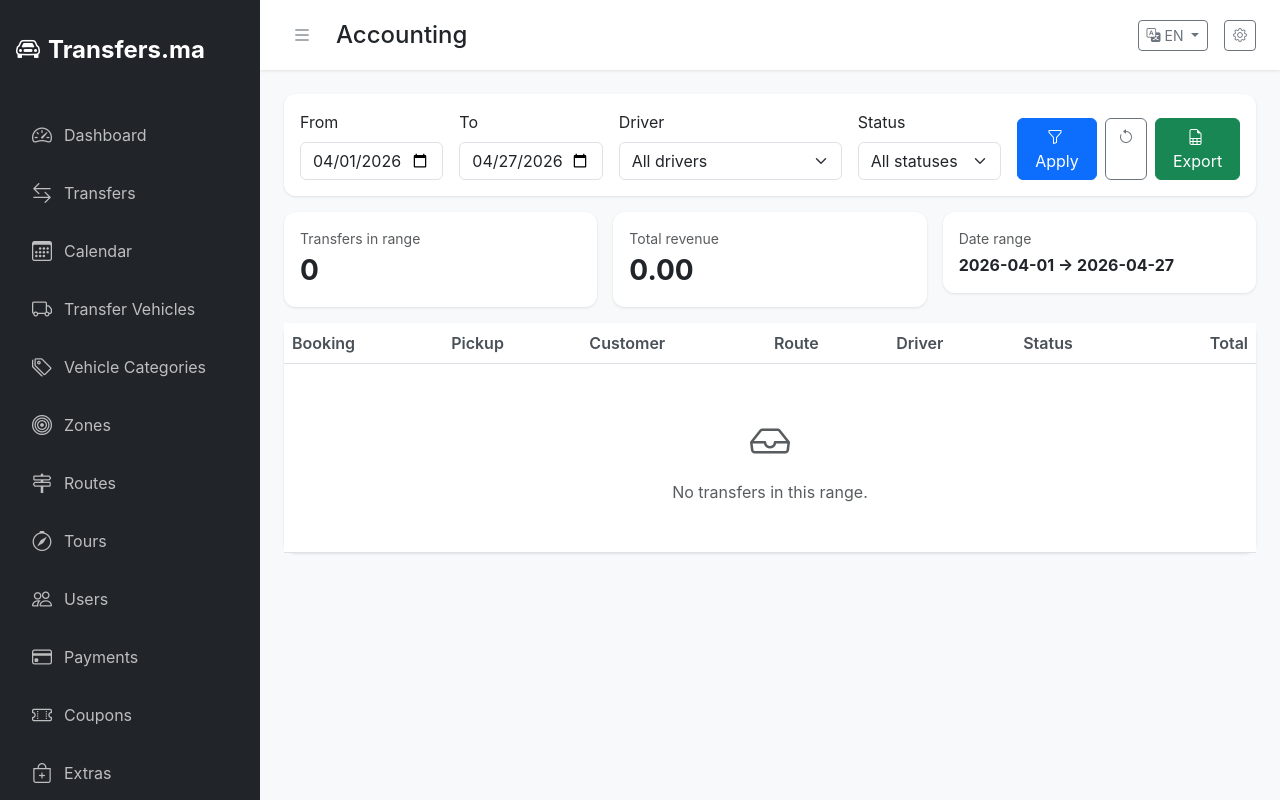
After one commit to CalilDrissi/transfers-ma, a Django app: page /dashboard/accounting/ in a window 1280 px wide. The commit adds this page. Run offline with Django 5.2, Linux system fonts and the light colour scheme; the visitor is signed in with stand-in values (Sample User, id 1); data comes from the database, SQL or seed files in the repository; data that the repository does not hold is empty; parts of the project's set-up code (start-up, migrations or seed data) failed here and were passed over.

Commit message:
Add Accounting page with .xlsx export of transfers
- New /dashboard/accounting/ page with date / driver / status filters
- Export button generates .xlsx via openpyxl with all relevant booking columns
- Sidebar nav entry next to Reports
- Default range: current month to today

Co-Authored-By: Claude Opus 4.6 <noreply@anthropic.com>

```diff
--- a/apps/dashboard/urls.py
+++ b/apps/dashboard/urls.py
@@ -56,6 +56,9 @@ urlpatterns = [
     # Reports
     path('reports/', views.reports, name='reports'),
 
+    # Accounting
+    path('accounting/', views.accounting, name='accounting'),
+
     # Settings
     path('settings/', views.settings_view, name='settings'),
 
--- a/apps/dashboard/views.py
+++ b/apps/dashboard/views.py
@@ -1488,7 +1488,145 @@ def payment_list(request):
     return render(request, 'dashboard/payments/list.html', context)
 
 
-# Reports
+# Accounting
+@login_required
+@user_passes_test(is_admin)
+def accounting(request):
+    """Accounting export — filterable list of transfers with .xlsx download."""
+    today = timezone.now().date()
+    month_start = today.replace(day=1)
+
+    date_from_str = request.GET.get('date_from') or month_start.isoformat()
+    date_to_str = request.GET.get('date_to') or today.isoformat()
+    driver_id = request.GET.get('driver') or ''
+    status = request.GET.get('status') or ''
+
+    qs = Transfer.objects.select_related('driver', 'vehicle', 'vehicle_category').order_by('-pickup_datetime')
+    if date_from_str:
+        qs = qs.filter(pickup_datetime__date__gte=date_from_str)
+    if date_to_str:
+        qs = qs.filter(pickup_datetime__date__lte=date_to_str)
+    if driver_id:
+        qs = qs.filter(driver_id=driver_id)
+    if status:
+        qs = qs.filter(status=status)
+
+    if request.GET.get('format') == 'xlsx':
+        return _accounting_xlsx(qs, date_from_str, date_to_str)
+
+    paginator = Paginator(qs, 25)
+    page = paginator.get_page(request.GET.get('page'))
+
+    drivers = User.objects.filter(role=User.Role.DRIVER, is_active=True).order_by('first_name', 'last_name')
+
+    context = {
+        'page_obj': page,
+        'transfers': page.object_list,
+        'total_count': qs.count(),
+        'total_revenue': qs.aggregate(s=Sum('total_price'))['s'] or Decimal('0'),
+        'date_from': date_from_str,
+        'date_to': date_to_str,
+        'driver_id': driver_id,
+        'status': status,
+        'drivers': drivers,
+        'statuses': Transfer.Status.choices,
+    }
+    return render(request, 'dashboard/accounting/index.html', context)
+
+
+def _accounting_xlsx(qs, date_from_str, date_to_str):
+    """Build .xlsx response from a Transfer queryset."""
+    import io
+    from openpyxl import Workbook
+    from openpyxl.styles import Font, PatternFill, Alignment
+    from django.http import HttpResponse
+
+    wb = Workbook()
+    ws = wb.active
+    ws.title = 'Transfers'
+
+    headers = [
+        'Booking Ref', 'Status', 'Pickup Date', 'Pickup Time',
+        'Customer Name', 'Email', 'Phone',
+        'Pickup Address', 'Dropoff Address', 'Distance (km)', 'Passengers',
+        'Vehicle Category', 'Assigned Driver', 'Vehicle',
+        'Base Price', 'Extras', 'Discount', 'Total', 'Currency', 'Deposit',
+        'Round Trip', 'Created At',
+    ]
+    ws.append(headers)
+    header_font = Font(bold=True, color='FFFFFF')
+    header_fill = PatternFill('solid', fgColor='0d6efd')
+    for col_idx in range(1, len(headers) + 1):
+        cell = ws.cell(row=1, column=col_idx)
+        cell.font = header_font
+        cell.fill = header_fill
+        cell.alignment = Alignment(horizontal='center', vertical='center')
+
+    for t in qs:
+        pd = timezone.localtime(t.pickup_datetime) if t.pickup_datetime else None
+        ca = timezone.localtime(t.created_at) if t.created_at else None
+        driver_name = t.driver.get_full_name() if t.driver else ''
+        if t.driver and not driver_name:
+            driver_name = t.driver.email or ''
+        vehicle_label = ''
+        if t.vehicle:
+            vehicle_label = getattr(t.vehicle, 'plate_number', '') or getattr(t.vehicle, 'name', '') or str(t.vehicle)
+        ws.append([
+            t.booking_ref,
+            t.get_status_display(),
+            pd.date() if pd else None,
+            pd.strftime('%H:%M') if pd else '',
+            t.customer_name,
+            t.customer_email,
+            t.customer_phone,
+            t.pickup_address,
+            t.dropoff_address,
+            float(t.distance_km) if t.distance_km is not None else None,
+            t.passengers,
+            t.vehicle_category.name if t.vehicle_category_id else '',
+            driver_name,
+            vehicle_label,
+            float(t.base_price or 0),
+            float(t.extras_price or 0),
+            float(t.discount or 0),
+            float(t.total_price or 0),
+            t.currency,
+            float(t.deposit_amount or 0),
+            'Yes' if t.is_round_trip else 'No',
+            ca.replace(tzinfo=None) if ca else None,
+        ])
+
+    # Number formatting on monetary + distance columns
+    money_cols = [10, 15, 16, 17, 18, 20]  # 1-indexed
+    for row_idx in range(2, ws.max_row + 1):
+        for col_idx in money_cols:
+            ws.cell(row=row_idx, column=col_idx).number_format = '#,##0.00'
+
+    # Auto-ish width
+    widths = {
+        1: 14, 2: 12, 3: 11, 4: 8, 5: 22, 6: 26, 7: 16,
+        8: 32, 9: 32, 10: 11, 11: 6, 12: 16, 13: 22, 14: 14,
+        15: 12, 16: 10, 17: 10, 18: 12, 19: 8, 20: 10, 21: 10, 22: 18,
+    }
+    for col_idx, w in widths.items():
+        ws.column_dimensions[ws.cell(row=1, column=col_idx).column_letter].width = w
+    ws.freeze_panes = 'A2'
+
+    buf = io.BytesIO()
+    wb.save(buf)
+    buf.seek(0)
+
+    df = (date_from_str or '').replace('-', '')
+    dt = (date_to_str or '').replace('-', '')
+    filename = f'transfers_{df}_{dt}.xlsx'
+    response = HttpResponse(
+        buf.getvalue(),
+        content_type='application/vnd.openxmlformats-officedocument.spreadsheetml.sheet',
+    )
+    response['Content-Disposition'] = f'attachment; filename="{filename}"'
+    return response
+
+
 @login_required
 @user_passes_test(is_admin)
 def reports(request):
--- a/requirements.txt
+++ b/requirements.txt
@@ -50,3 +50,6 @@ django-anymail==10.2
 
 # PDF generation
 xhtml2pdf==0.2.16
+
+# Excel export
+openpyxl==3.1.5
--- /dev/null
+++ b/templates/dashboard/accounting/index.html
@@ -0,0 +1,155 @@
+{% extends 'dashboard/base.html' %}
+{% load i18n dashboard_tags %}
+
+{% block title %}{% trans "Accounting" %}{% endblock %}
+{% block page_title %}{% trans "Accounting" %}{% endblock %}
+
+{% block content %}
+
+<!-- Filters + Export -->
+<div class="card mb-3">
+    <div class="card-body">
+        <form method="get" class="row g-3 align-items-end" id="accountingFilters">
+            <div class="col-md-2">
+                <label class="form-label">{% trans "From" %}</label>
+                <input type="date" name="date_from" class="form-control" value="{{ date_from }}">
+            </div>
+            <div class="col-md-2">
+                <label class="form-label">{% trans "To" %}</label>
+                <input type="date" name="date_to" class="form-control" value="{{ date_to }}">
+            </div>
+            <div class="col-md-3">
+                <label class="form-label">{% trans "Driver" %}</label>
+                <select name="driver" class="form-select">
+                    <option value="">{% trans "All drivers" %}</option>
+                    {% for d in drivers %}
+                    <option value="{{ d.pk }}" {% if driver_id|stringformat:"s" == d.pk|stringformat:"s" %}selected{% endif %}>
+                        {{ d.get_full_name|default:d.email }}
+                    </option>
+                    {% endfor %}
+                </select>
+            </div>
+            <div class="col-md-2">
+                <label class="form-label">{% trans "Status" %}</label>
+                <select name="status" class="form-select">
+                    <option value="">{% trans "All statuses" %}</option>
+                    {% for value, label in statuses %}
+                    <option value="{{ value }}" {% if status == value %}selected{% endif %}>{{ label }}</option>
+                    {% endfor %}
+                </select>
+            </div>
+            <div class="col-md-3 d-flex gap-2">
+                <button type="submit" class="btn btn-primary flex-grow-1">
+                    <i class="bi bi-funnel me-1"></i>{% trans "Apply" %}
+                </button>
+                <a href="{% url 'dashboard:accounting' %}" class="btn btn-outline-secondary" title="{% trans 'Reset' %}">
+                    <i class="bi bi-arrow-counterclockwise"></i>
+                </a>
+                <button type="submit" name="format" value="xlsx" class="btn btn-success" title="{% trans 'Export to Excel' %}">
+                    <i class="bi bi-file-earmark-spreadsheet me-1"></i>{% trans "Export" %}
+                </button>
+            </div>
+        </form>
+    </div>
+</div>
+
+<!-- Summary -->
+<div class="row g-3 mb-3">
+    <div class="col-md-4">
+        <div class="card">
+            <div class="card-body">
+                <div class="text-muted small">{% trans "Transfers in range" %}</div>
+                <div class="fs-3 fw-bold">{{ total_count }}</div>
+            </div>
+        </div>
+    </div>
+    <div class="col-md-4">
+        <div class="card">
+            <div class="card-body">
+                <div class="text-muted small">{% trans "Total revenue" %}</div>
+                <div class="fs-3 fw-bold">{{ total_revenue|floatformat:2 }}</div>
+            </div>
+        </div>
+    </div>
+    <div class="col-md-4">
+        <div class="card">
+            <div class="card-body">
+                <div class="text-muted small">{% trans "Date range" %}</div>
+                <div class="fs-6 fw-bold mt-1">{{ date_from }} &rarr; {{ date_to }}</div>
+            </div>
+        </div>
+    </div>
+</div>
+
+<!-- Preview Table -->
+<div class="card">
+    <div class="card-body p-0">
+        <div class="table-responsive">
+            <table class="table table-hover mb-0">
+                <thead>
+                    <tr>
+                        <th>{% trans "Booking" %}</th>
+                        <th>{% trans "Pickup" %}</th>
+                        <th>{% trans "Customer" %}</th>
+                        <th>{% trans "Route" %}</th>
+                        <th>{% trans "Driver" %}</th>
+                        <th>{% trans "Status" %}</th>
+                        <th class="text-end">{% trans "Total" %}</th>
+                    </tr>
+                </thead>
+                <tbody>
+                    {% for t in transfers %}
+                    <tr>
+                        <td><a href="{% url 'dashboard:transfer_detail' t.pk %}"><code>{{ t.booking_ref }}</code></a></td>
+                        <td>
+                            <div>{{ t.pickup_datetime|date:"Y-m-d" }}</div>
+                            <div class="text-muted small">{{ t.pickup_datetime|date:"H:i" }}</div>
+                        </td>
+                        <td>
+                            <div>{{ t.customer_name }}</div>
+                            <div class="text-muted small">{{ t.customer_email }}</div>
+                        </td>
+                        <td class="small text-muted" style="max-width:280px;">
+                            {{ t.pickup_address|truncatechars:35 }}
+                            <br>&rarr; {{ t.dropoff_address|truncatechars:35 }}
+                        </td>
+                        <td>
+                            {% if t.driver %}{{ t.driver.get_full_name|default:t.driver.email }}{% else %}<span class="text-muted">—</span>{% endif %}
+                        </td>
+                        <td>
+                            <span class="badge bg-{% if t.status == 'completed' %}success{% elif t.status == 'cancelled' or t.status == 'no_show' %}danger{% elif t.status == 'in_progress' %}info{% else %}secondary{% endif %}">
+                                {{ t.get_status_display }}
+                            </span>
+                        </td>
+                        <td class="text-end fw-bold">{{ t.total_price|floatformat:2 }} {{ t.currency }}</td>
+                    </tr>
+                    {% empty %}
+                    <tr>
+                        <td colspan="7" class="text-center py-5 text-muted">
+                            <i class="bi bi-inbox fs-1 d-block mb-2"></i>
+                            {% trans "No transfers in this range." %}
+                        </td>
+                    </tr>
+                    {% endfor %}
+                </tbody>
+            </table>
+        </div>
+    </div>
+</div>
+
+<!-- Pagination -->
+{% if page_obj.paginator.num_pages > 1 %}
+<nav class="mt-3">
+    <ul class="pagination justify-content-center">
+        {% if page_obj.has_previous %}
+        <li class="page-item"><a class="page-link" href="?date_from={{ date_from }}&date_to={{ date_to }}&driver={{ driver_id }}&status={{ status }}&page={{ page_obj.previous_page_number }}">&laquo;</a></li>
+        {% endif %}
+        <li class="page-item active"><span class="page-link">{{ page_obj.number }} / {{ page_obj.paginator.num_pages }}</span></li>
+        {% if page_obj.has_next %}
+        <li class="page-item"><a class="page-link" href="?date_from={{ date_from }}&date_to={{ date_to }}&driver={{ driver_id }}&status={{ status }}&page={{ page_obj.next_page_number }}">&raquo;</a></li>
+        {% endif %}
+    </ul>
+</nav>
+{% endif %}
+
+{% endblock %}
--- a/templates/dashboard/base.html
+++ b/templates/dashboard/base.html
@@ -365,6 +365,13 @@
             </li>
 
             <li class="nav-item">
+                <a href="{% url 'dashboard:accounting' %}" class="nav-link {% active_link request '/accounting/' %}" title="{% trans 'Accounting' %}">
+                    <i class="bi bi-file-earmark-spreadsheet"></i>
+                    <span class="nav-link-text">{% trans "Accounting" %}</span>
+                </a>
+            </li>
+
+            <li class="nav-item">
                 <a href="{% url 'dashboard:rental_company_list' %}" class="nav-link {% active_link request '/rental-companies/' %}" title="{% trans 'Rental Companies' %}">
                     <i class="bi bi-building"></i>
                     <span class="nav-link-text">{% trans "Rental Companies" %}
```
